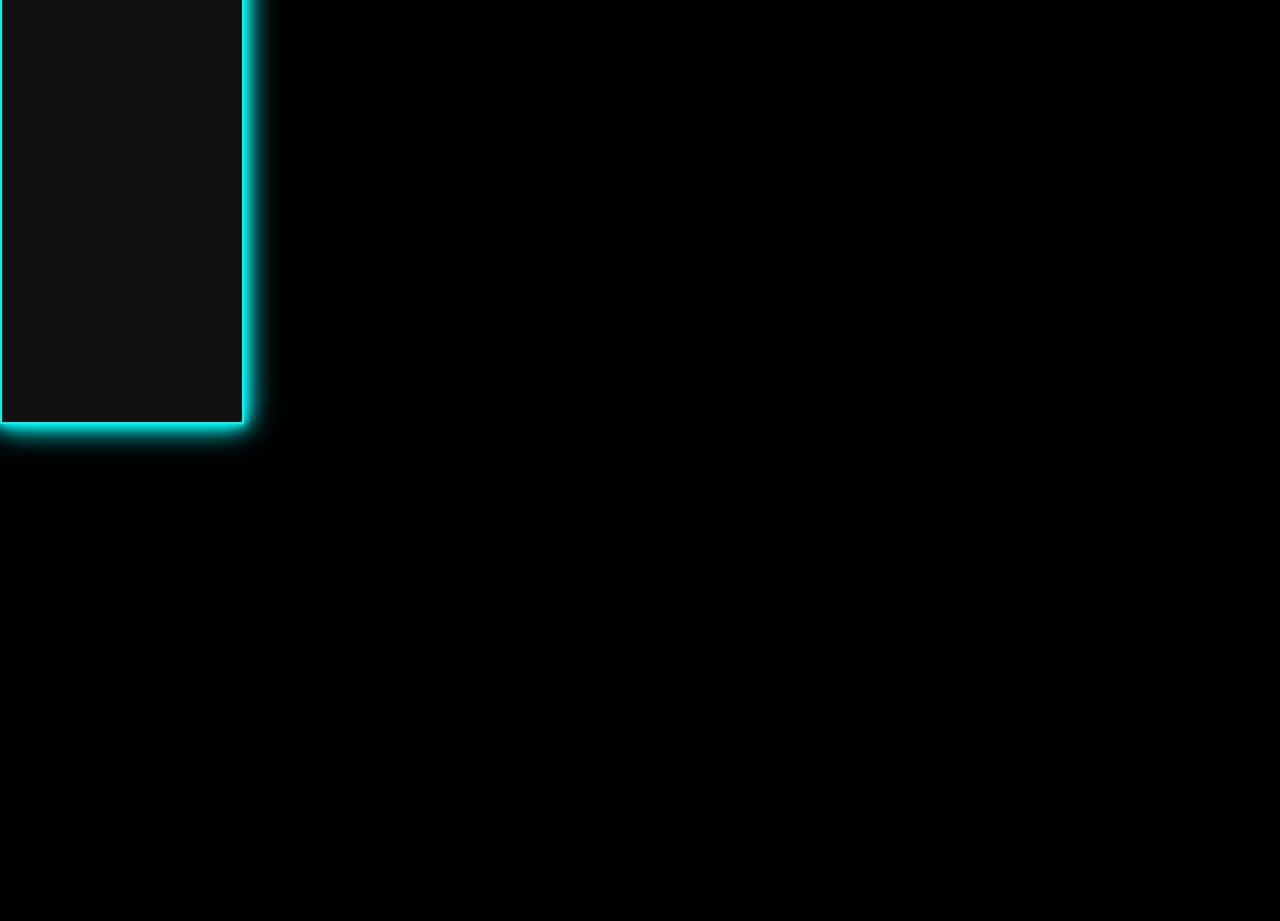
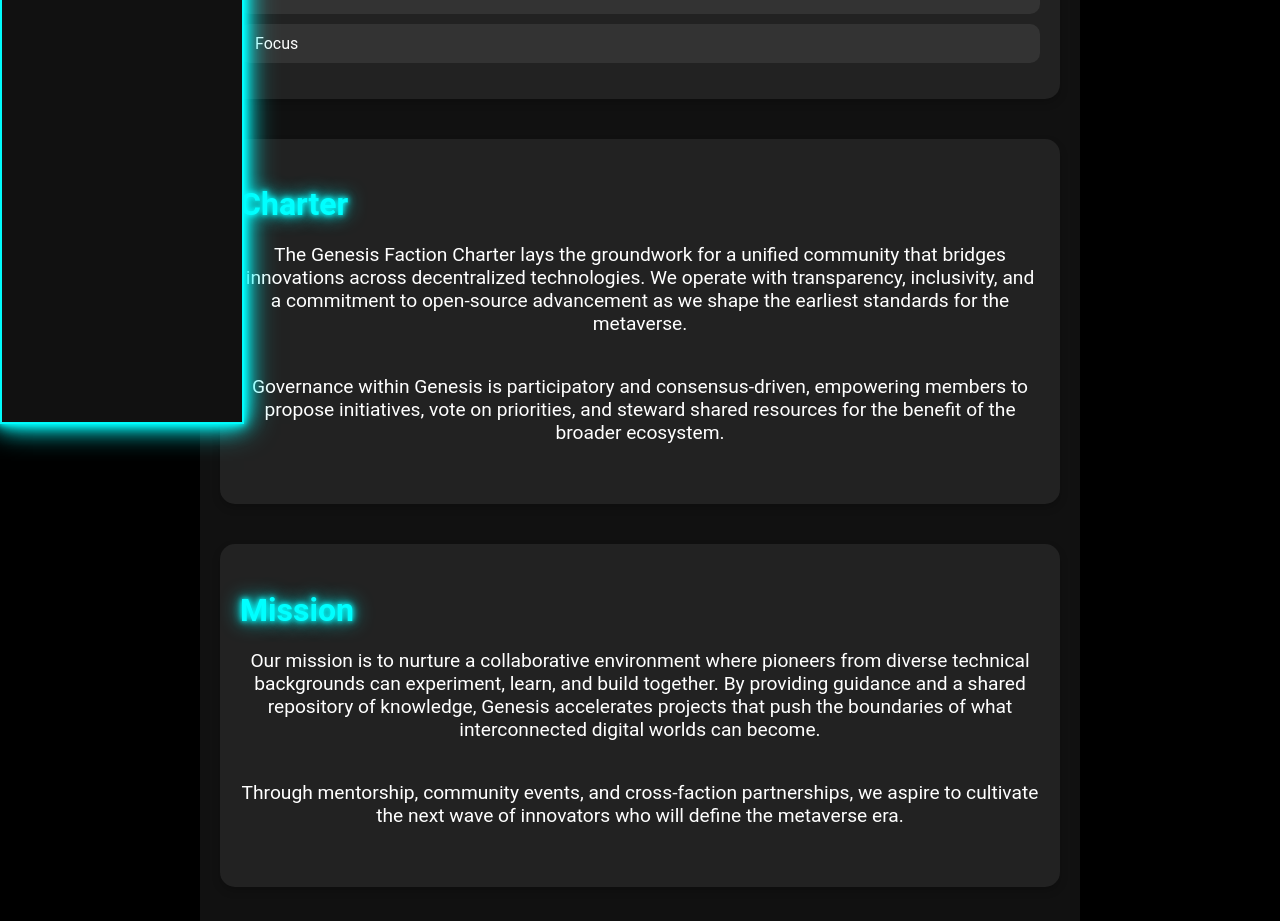
Before and after one commit to Aimcomlt/ai-powered-metaverse-platform, a React (Create React App) app: page /genesis-faction in a window 1280 px wide. Shown: the part 420-1341 px from the top of the page. Before the commit the page ends 800 px from the top, so only its background shows below. Built offline with nearby package versions, Linux system fonts and the light colour scheme; no server answers.

Commit message:
Add Genesis Faction page and navigation

```diff
--- a/src/App.js
+++ b/src/App.js
@@ -14,6 +14,7 @@ const AIArchitect = lazy(() => import('./pages/AIArchitect'));
 const AICourse = lazy(() => import('./pages/AICourse'));
 const IoTInnovator = lazy(() => import('./pages/IoTInnovator'));
 const IoTCourse = lazy(() => import('./pages/IoTCourse'));
+const GenesisFaction = lazy(() => import('./pages/GenesisFaction'));
 const HouseOfCodeTasks = lazy(() => import('./pages/HouseOfCode/tasks'));
 const TaskManager = lazy(() => import('./sections/TaskManager'));
 const DocumentSubmission = lazy(() => import('./sections/DocumentSubmission'));
@@ -41,6 +42,7 @@ const App = () => {
                 <Route path="/ai-architect/course" element={<AICourse />} />
                 <Route path="/iot-innovator" element={<IoTInnovator />} />
                 <Route path="/iot-innovator/course" element={<IoTCourse />} />
+                <Route path="/genesis-faction" element={<GenesisFaction />} />
                 <Route path="/house-of-code/tasks" element={<HouseOfCodeTasks />} />
                 <Route path="/tasks" element={<TaskManager />} />
                 <Route path="/submit" element={<DocumentSubmission />} />
--- a/src/components/FeaturedFactions.js
+++ b/src/components/FeaturedFactions.js
@@ -27,6 +27,12 @@ const FeaturedFactions = () => {
       description: 'Pioneering innovations in Internet of Things (IoT) systems and enhancing IoT security.',
       image: '/images/iot-innovator.webp',
       link: '/iot-innovator'
+    },
+    {
+      name: 'Genesis Faction',
+      description: 'Establishing core principles and cross-domain collaboration for the metaverse.',
+      image: '/images/genesis-faction.webp',
+      link: '/genesis-faction'
     }
   ];
 
--- a/src/components/Header.js
+++ b/src/components/Header.js
@@ -14,6 +14,7 @@ const Header = () => {
       <div className="logo">Metaverse-Platform</div>
       <nav className="nav">
         <Link to="/">Home</Link>
+        <Link to="/genesis-faction">Genesis Faction</Link>
         <Link to="/submit">Submit Document</Link>
         <Link to="/feedback">Feedback</Link>
         <Link to="/governance">Governance</Link>
--- /dev/null
+++ b/src/pages/GenesisFaction.js
@@ -0,0 +1,54 @@
+import React from 'react';
+import FactionPageTemplate from '../components/FactionPageTemplate';
+
+const GenesisFaction = () => {
+  return (
+    <FactionPageTemplate
+      title="Genesis Faction"
+      description="The founding faction establishing core principles and cross-domain collaboration."
+      charter={(
+        <>
+          <p>
+            The Genesis Faction Charter lays the groundwork for a unified community that bridges innovations across
+            decentralized technologies. We operate with transparency, inclusivity, and a commitment to open-source
+            advancement as we shape the earliest standards for the metaverse.
+          </p>
+          <p>
+            Governance within Genesis is participatory and consensus-driven, empowering members to propose initiatives,
+            vote on priorities, and steward shared resources for the benefit of the broader ecosystem.
+          </p>
+        </>
+      )}
+      mission={(
+        <>
+          <p>
+            Our mission is to nurture a collaborative environment where pioneers from diverse technical backgrounds can
+            experiment, learn, and build together. By providing guidance and a shared repository of knowledge, Genesis
+            accelerates projects that push the boundaries of what interconnected digital worlds can become.
+          </p>
+          <p>
+            Through mentorship, community events, and cross-faction partnerships, we aspire to cultivate the next wave of
+            innovators who will define the metaverse era.
+          </p>
+        </>
+      )}
+      focus={(
+        <>
+          <p>Our focus areas include:</p>
+          <ul>
+            <li>Creating foundational protocols for interoperability between emerging factions</li>
+            <li>Documenting best practices around decentralized governance and collaboration</li>
+            <li>Hosting hackathons and workshops to incubate new cross-domain projects</li>
+            <li>Supporting ethical guidelines and sustainable growth of the metaverse</li>
+          </ul>
+          <p>
+            By concentrating on these pillars, the Genesis Faction serves as the launchpad for initiatives that will
+            influence every corner of the platform.
+          </p>
+        </>
+      )}
+    />
+  );
+};
+
+export default GenesisFaction;
```
